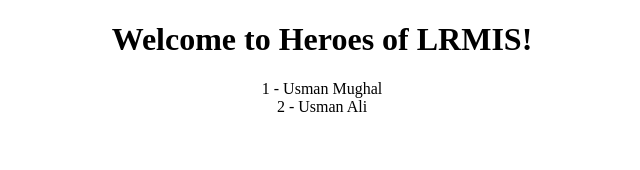
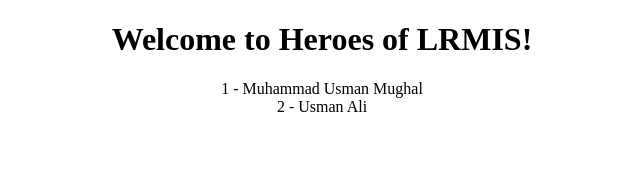
Before and after one commit to zahidmughal/Angular6TrainingSession, an Angular app: page / in a window 1280 px wide. Shown: the top 170 px of the page, without its empty margins (318-958 px from the left). Built offline with nearby package versions, Linux system fonts and the light colour scheme.

Commit message:
Changed text in file

```diff
--- a/src/app/Heroes/mock-hero.ts
+++ b/src/app/Heroes/mock-hero.ts
@@ -1,3 +1,3 @@
 import {Hero } from '../Heroes/hero'
 
-export const HEROES : Hero[] = [{ id : 1 , name : "Usman Mughal"} ,{ id : 2 , name : "Usman Ali"} ];
+export const HEROES : Hero[] = [{ id : 1 , name : "Muhammad Usman Mughal"} ,{ id : 2 , name : "Usman Ali"} ];
```
